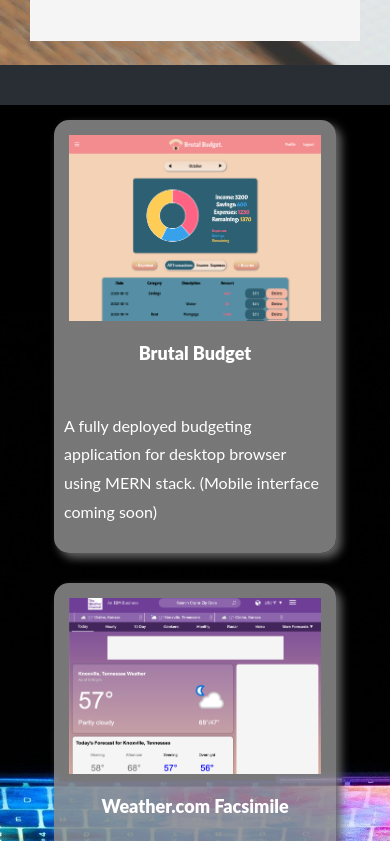
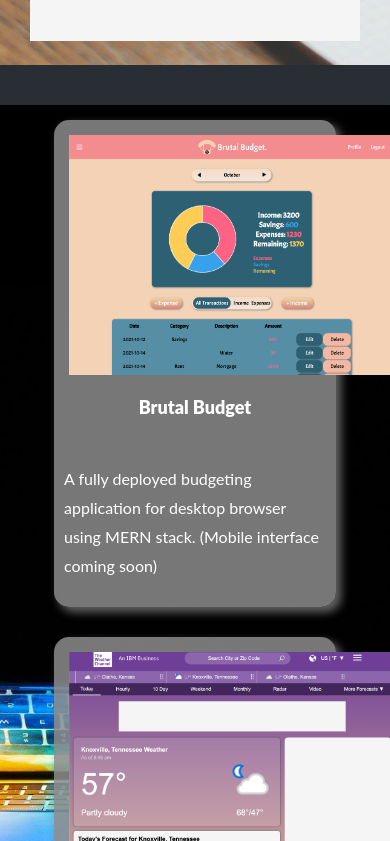
Before and after one commit to kylexrose/PersonalWebsite, a React (Create React App) app: page / in a window 390 px wide. Shown: the part 1663-2504 px from the top of the page. Built offline with nearby package versions, Linux system fonts and the light colour scheme.

Commit message:
overridden align-items to fix stretching

```diff
--- a/src/Mobile.css
+++ b/src/Mobile.css
@@ -19,7 +19,7 @@
         margin-left: 30px;
     }
     .project-preview{
-        width: auto;
+        align-items: flex-start;
     }
     #about h2{
         margin: 0px
```
